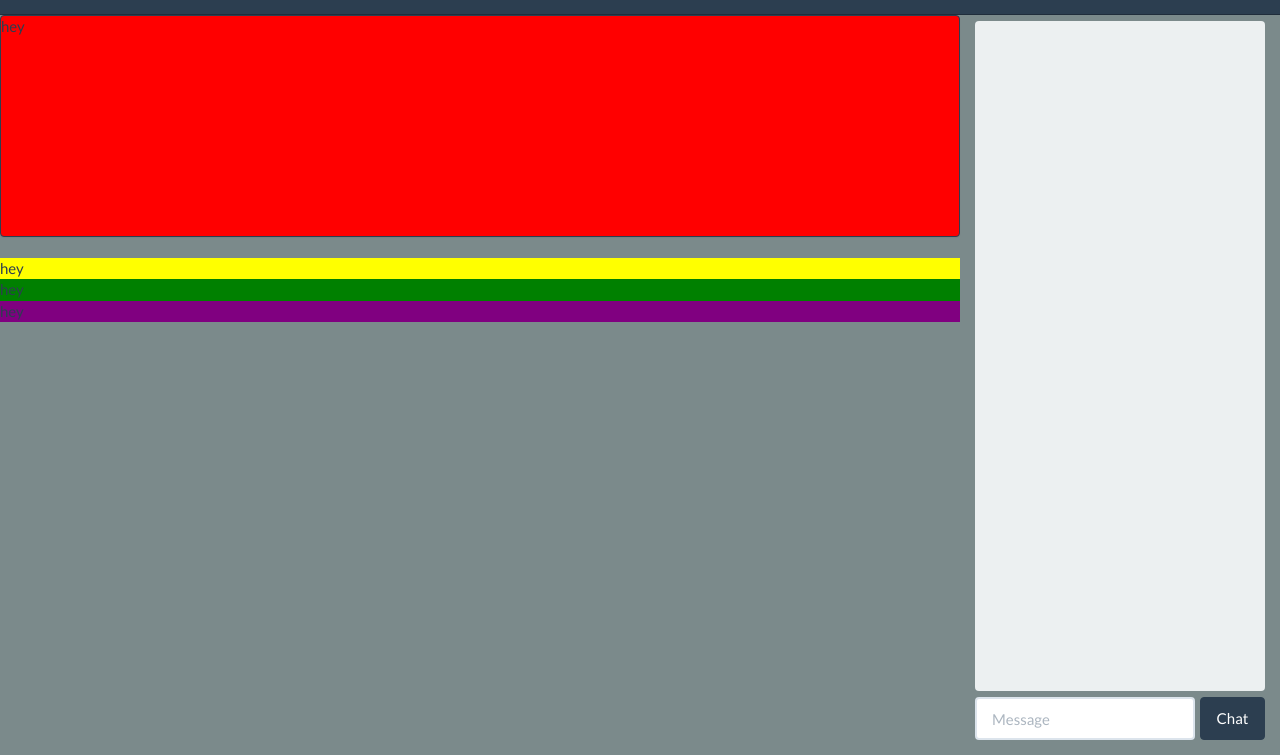
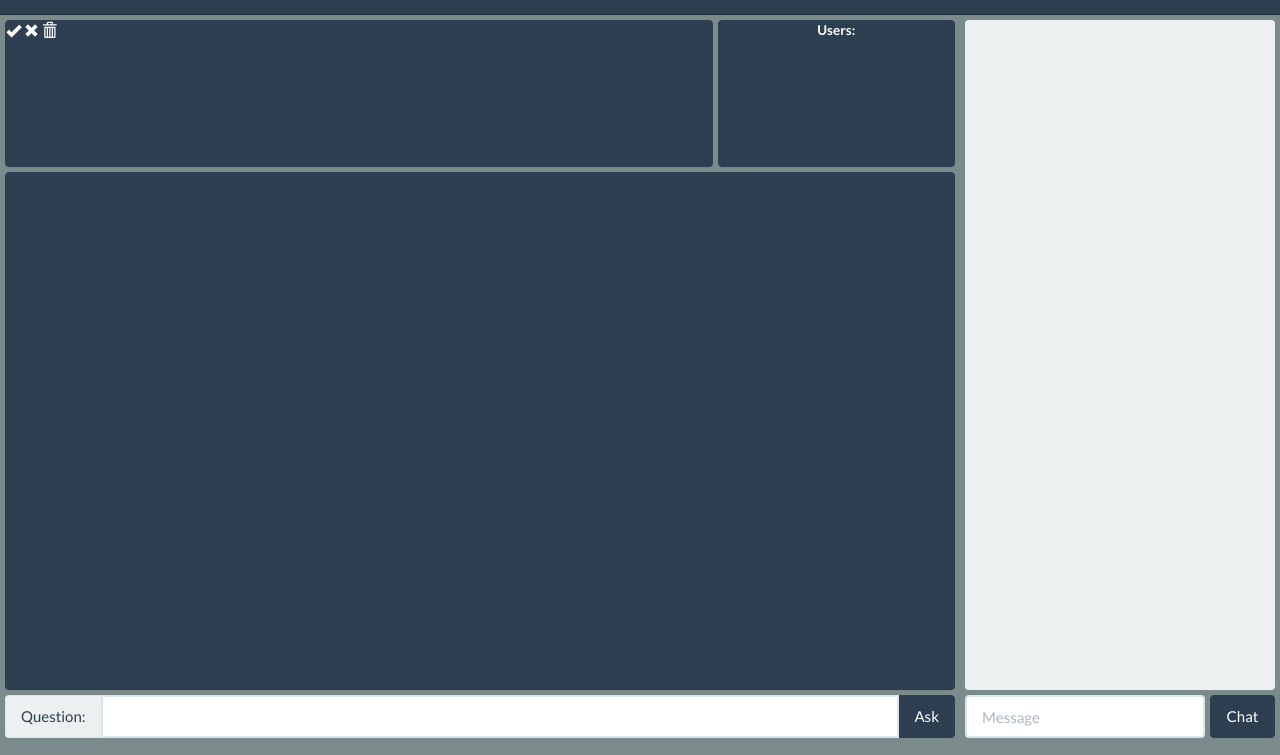
Before and after one commit to d-chen/twenty-questions-multi, a website: page app/index.html in a window 1280 px wide. Shown: the part 45-800 px from the top of the page. Drawn offline with nearby package versions, Linux system fonts and the light colour scheme; no server answers.

Commit message:
add glyphicon fonts; more fiddling with page layout

```diff
--- a/app/css/app.css
+++ b/app/css/app.css
@@ -20,29 +20,67 @@ li {
 	padding: 0;
 }
 
+.panel {
+	width: 100%;
+}
+
+.panel-primary {
+	background-color: #2C3E50;
+}
+
+.panel-primary li, .panel-primary p, .panel-primary span {
+	color: #ffffff;
+}
+
 #layout {
 	height: 100%;
+	width: 100%;
 	margin-left: 0px;
 	margin-right: 0px;
 }
 
-#info-panel{
-	height: 30%;
-	background-color: red;
+#top-row {
+	height: calc(30% - 75px);
+	margin-top: 5px;
+	margin-left: 0px;
+	margin-right: 0px;
+}
+
+#game-info-col {
+	height: 100%;
+	padding-left: 0px;
+	padding-right: 5px;
+}
+
+#user-col {
+	height: 100%;
+	padding-left: 0px;
+	padding-right: 0px;
+}
+
+#game-info-panel, #user-panel {
+	height: 100%;
+	width: 100%;
 }
 
 #user-list{
 	height: 100%;
-	float: right;
+	width: 100%;
 	list-style-type: none;
 	list-style-position: inside;
 	overflow-y: auto;
-	width: 25%;
+	padding: 0;
 }
 
 #user-list li {
 	font-size: 0.9em;
-	text-align: right;
+	text-align: center;
+}
+
+#questions-panel {
+	height: calc(70%);
+	margin-top: 5px;
+	margin-bottom: 5px;
 }
 
 #chat-window, #game-window {
@@ -50,12 +88,14 @@ li {
     -moz-box-sizing: border-box;
     -webkit-box-sizing: border-box;
     box-sizing: border-box;
+    padding-left: 5px;
+    padding-right: 5px;
 }
 
 #chat-panel {
 	height: calc(100% - 70px);
-	margin-top: 0.4em;
-	margin-bottom: 0.4em;
+	margin-top: 5px;
+	margin-bottom: 5px;
 	padding: 0;
 }
 
--- a/app/index.html
+++ b/app/index.html
@@ -33,36 +33,50 @@
 		</div>
 	</div>
 
-	<div class="row" id="layout">
-		<div class="col-xs-9" id="game-window">
-			<div class="row panel panel-primary" id="info-panel">
+	<div id="layout">
+		<div class="col-sm-9" id="game-window">
+			<div class="row" id="top-row">
 
-					hey
+				<div class="col-sm-9" id="game-info-col">
+					<div class="panel panel-primary" id="game-info-panel">
+						<span class="glyphicon glyphicon-ok"></span>
+						<span class="glyphicon glyphicon-remove"></span>
+						<span class="glyphicon glyphicon-trash"></span>
+					</div>
+				</div>
 
-				<div class="panel-body">
+				<div class="col-sm-3" id="user-col">
+					<div class="panel panel-primary" id="user-panel">
 						<ul id="user-list">
+							<li><b>Users:</b></li>
 							<li ng-repeat="user in users" ng-bind="user"></li>
 						</ul>
 					</div>
 				</div>
 
-			<div class="row" style="background-color:yellow">
-				hey
-			</li>
 			</div>
 
-			<div class="row" style="background-color:green">
-				hey
-			</li>
+			<!--<div class="panel panel-primary" id="info-panel">
+			</div>
+			-->
+
+			<div class="panel panel-primary" id="questions-panel">
+
 			</div>
 
-			<div class="row" style="background-color:purple">
-				hey
-			</li>
+			<div class="form-group">
+				<div class="input-group">
+					<span class="input-group-addon">Question:</span>
+					<input type="text" class="form-control">
+					<span class="input-group-btn">
+						<button class="btn btn-primary" type="button">Ask</button>
+					</span>
 				</div>
 			</div>
 
-		<div class="col-xs-3" id="chat-window">
+		</div>
+
+		<div class="col-sm-3" id="chat-window">
 			<div class="well" id="chat-panel">
 				<ul id="chat-line-list">
 					<li ng-repeat="message in messages track by $index">
--- a/scripts/server-socket.js
+++ b/scripts/server-socket.js
@@ -1,7 +1,6 @@
 var userNames = function () {
 
 	var MAX_NAME_LENGTH = 15;
-	var MAX_MESSAGE_LENGTH = 120;
 
 	// true values for names that already exist
 	var names = {};
@@ -141,6 +140,7 @@ var gameState = function () {
 }( );
 
 module.exports = function (socket) {
+	var MAX_MESSAGE_LENGTH = 120;
 
 	// generate name for new connection
 	var name = userNames.getGuestName();
```
Also changed, not shown: scripts/server.js (+5 -3 lines), app/fonts/glyphicons-halflings-regular.ttf (added), app/fonts/glyphicons-halflings-regular.woff (added), 2 other files. Lines whose indentation alone changed are shown as unchanged.
